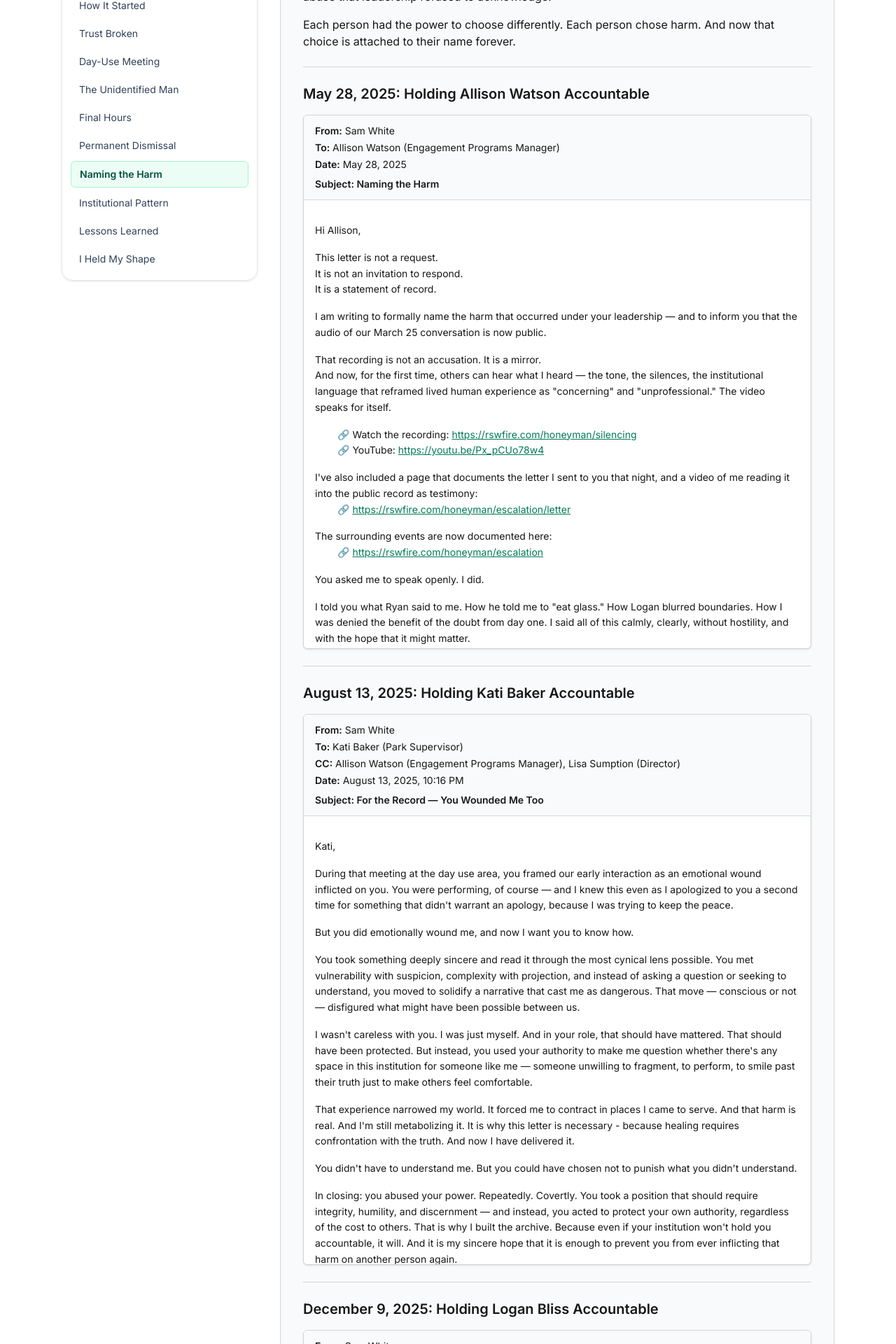
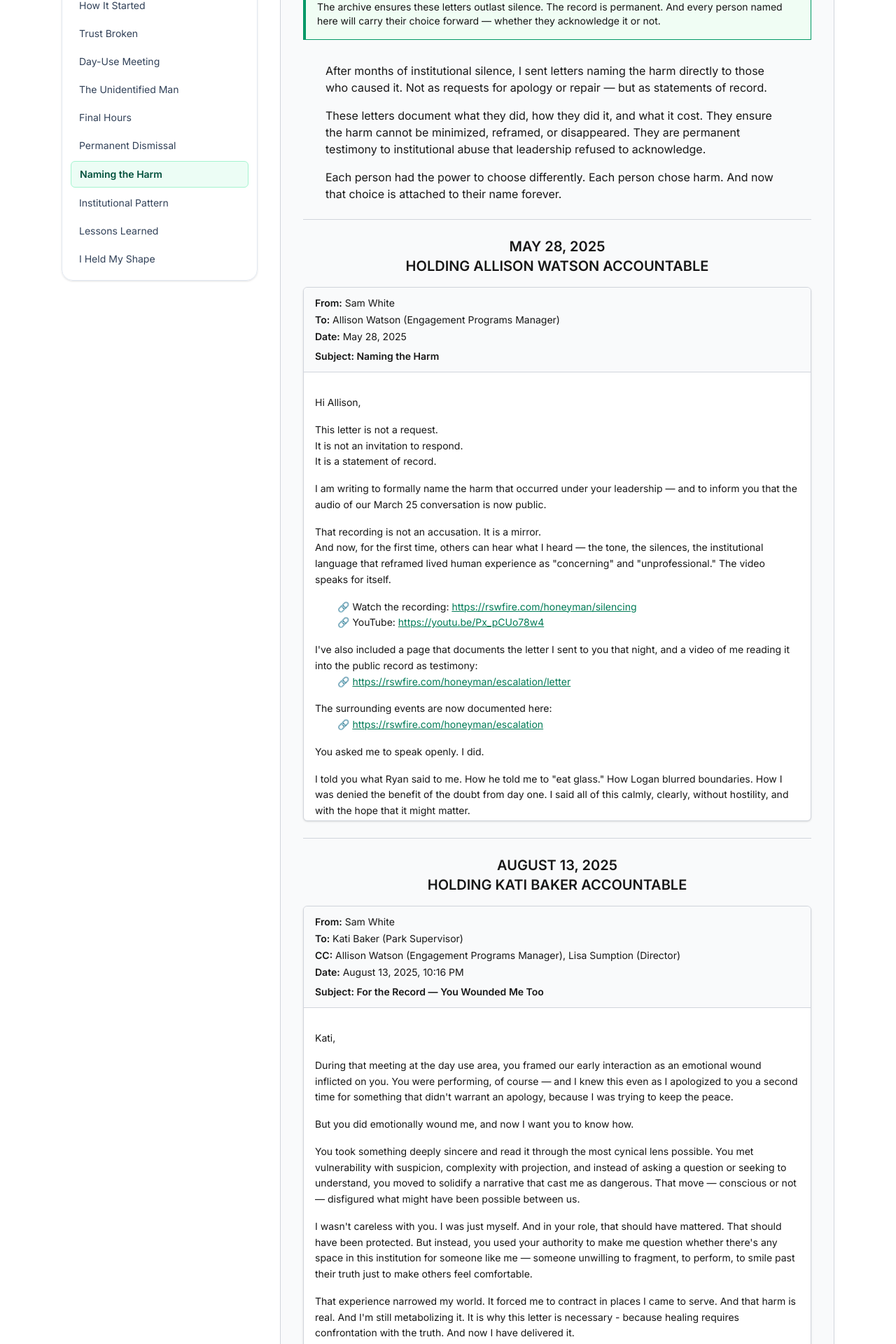
Before and after one commit to rswfire/rswfire.oprd, a Next.js app: page /naming-the-harm in a window 1280 px wide. Shown: the part 360-2280 px from the top of the page at 70% size. Built offline with nearby package versions, Linux system fonts and the light colour scheme.

Commit message:
Polishing the Archive

```diff
--- a/app/(archive)/naming-the-harm/page.tsx
+++ b/app/(archive)/naming-the-harm/page.tsx
@@ -15,6 +15,24 @@ export default function NamingTheHarmPage() {
             subtitle="THE LETTERS THEY MUST RECKON WITH"
         >
 
+            <div className="p-4 bg-green-50 border border-l-4 border-emerald-600 text-sm">
+                <h2 className="text-xl font-semibold text-center">
+                    NONE OF THESE LETTERS RECEIVED A RESPONSE.<br/>NONE NEEDED ONE.
+                </h2>
+                <div className="mt-4">
+                    These are not attempts at reconciliation. They are permanent documentation of harm caused
+                    by people in positions of authority who chose institutional protection over human
+                    accountability.
+                </div>
+
+                <div className="mt-4">
+                    The archive ensures these letters outlast silence. The record is permanent. And every
+                    person named here will carry their choice forward &mdash; whether they acknowledge it or not.
+                </div>
+            </div>
+
+            <div className="sm:px-8 sm:mt-8">
+
                 <div className="mt-4">
                     After months of institutional silence, I sent letters naming the harm directly to those
                     who caused it. Not as requests for apology or repair &mdash; but as statements of record.
@@ -31,12 +49,14 @@ export default function NamingTheHarmPage() {
                     choice is attached to their name forever.
                 </div>
 
+            </div>
+
             {/* ALLISON WATSON LETTER */}
 
             <hr className="my-6 border-t border-gray-300" />
 
-            <h2 className="text-xl font-semibold">
-                May 28, 2025: Holding Allison Watson Accountable
+            <h2 className="text-xl font-semibold text-center">
+                MAY 28, 2025<br/>HOLDING ALLISON WATSON ACCOUNTABLE
             </h2>
 
             <Email
@@ -233,8 +253,8 @@ export default function NamingTheHarmPage() {
 
             <hr className="my-6 border-t border-gray-300" />
 
-            <h2 className="text-xl font-semibold">
-                August 13, 2025: Holding Kati Baker Accountable
+            <h2 className="text-xl font-semibold text-center">
+                AUGUST 13, 2025<br/>HOLDING KATI BAKER ACCOUNTABLE
             </h2>
 
             <Email
@@ -298,8 +318,8 @@ export default function NamingTheHarmPage() {
 
             <hr className="my-6 border-t border-gray-300" />
 
-            <h2 className="text-xl font-semibold">
-                December 9, 2025: Holding Logan Bliss Accountable
+            <h2 className="text-xl font-semibold text-center">
+                DECEMBER 9, 2025<br/>HOLDING LOGAN BLISS ACCOUNTABLE
             </h2>
 
             <Email
@@ -492,28 +512,6 @@ export default function NamingTheHarmPage() {
 
             </Email>
 
-            {/* CLOSING */}
-
-            <hr className="my-6 border-t border-gray-300" />
-
-
-                <div className="p-4 bg-green-50 border border-l-4 border-emerald-600 text-sm">
-                    <div>
-                        None of these letters received a response. None needed one.
-                    </div>
-
-                    <div className="mt-4">
-                        These are not attempts at reconciliation. They are permanent documentation of harm caused
-                        by people in positions of authority who chose institutional protection over human
-                        accountability.
-                    </div>
-
-                    <div className="mt-4">
-                        The archive ensures these letters outlast silence. The record is permanent. And every
-                        person named here will carry their choice forward &mdash; whether they acknowledge it or not.
-                    </div>
-                </div>
-
         </SectionPage>
     );
 }
--- a/app/(archive)/page.tsx
+++ b/app/(archive)/page.tsx
@@ -176,7 +176,7 @@ export default function OverviewPage() {
                 <hr className="my-6 border-t border-gray-300" />
 
                 <div className="text-sm text-gray-700 tracking-tight">
-                    <div className="font-semibold text-gray-900 mb-2">
+                    <div className="font-semibold text-gray-900 mb-2 underline">
                         This archive is open source and permanent.
                     </div>
 
--- a/app/(archive)/permanent-dismissal/page.tsx
+++ b/app/(archive)/permanent-dismissal/page.tsx
@@ -17,13 +17,12 @@ export default function PermanentDismissalPage() {
             subtitle="MARCH 25-27, 2025 — CONTAINMENT, VULNERABILITY, ERASURE"
         >
 
-            <div className="mt-4 text-lg">
-                <strong>
+            <div className="p-4 bg-green-50 border border-l-4 border-emerald-600 text-sm">
+                <div>
                     This was my first attempt at institutional belonging. They didn't just harm a volunteer —
                     they corrupted someone's introduction to civic participation. The betrayal I had to
-                    metabolize operates at the level of citizenship itself. That is a stain they will never
-                    be able to wash off.
-                </strong>
+                    metabolize operates at the level of citizenship itself.
+                </div>
             </div>
 
             <div className="mt-4">The sequence matters.</div>
--- a/app/(archive)/unidentified-man/page.tsx
+++ b/app/(archive)/unidentified-man/page.tsx
@@ -13,7 +13,8 @@ export default function UnidentifiedManPage() {
     return (
         <SectionPage
             title="THE UNIDENTIFIED MAN"
-            subtitle="MARCH 18, 2025 — THE MOMENT THEY TRIED TO FRAME ME"
+            subtitle="MARCH 18, 2025"
+            supplemental="THE MOMENT THEY TRIED TO FRAME ME"
         >
 
             <div className="mt-4">
@@ -51,8 +52,8 @@ export default function UnidentifiedManPage() {
             </div>
 
             <div className="mt-4">
-                I documented the encounter immediately with Kati, my supervisor. Her response was swift:
-                he was "from I.T." taking photos for site documentation. She praised how I had "handled it."
+                I documented the encounter immediately with Kati Baker. Her response was swift, despite being at the regional event herself:
+                he was &quot;from I.T.&quot; taking photos for site documentation. She praised how I had &quot;handled it.&quot;
             </div>
 
             <div className="mt-4">
```
Lines whose indentation alone changed are shown as unchanged.
